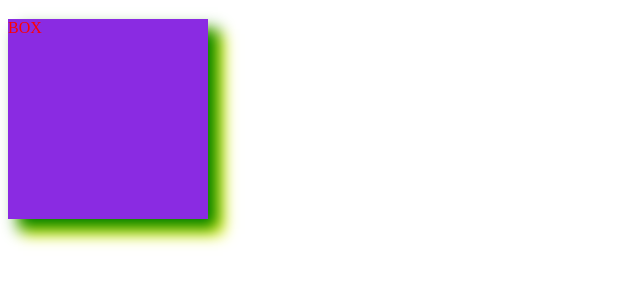
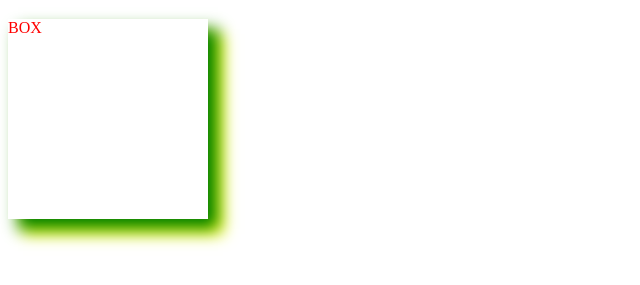
Before and after one commit to Bhupesh-joshi/MERN-Stack, a plain HTML site: page All-Topics/CSS/Shadows/text-shadow.html in a window 1280 px wide. Shown: the part 61-346 px from the top of the page, without its empty margins (0-640 px from the left). Drawn offline with Linux system fonts and the light colour scheme.

Commit message:
other seiectors

```diff
--- a/All-Topics/CSS/Shadows/text-shadow.css
+++ b/All-Topics/CSS/Shadows/text-shadow.css
@@ -6,7 +6,7 @@ h1 {
 }
 
 .boxShadow {
-    background-color: blueviolet;
+    /* background-color: blueviolet; */
     width: 200px;;
     height: 200px;;
     box-shadow: 10px 10px 15px green, 15px 15px 15px yellow;
```
